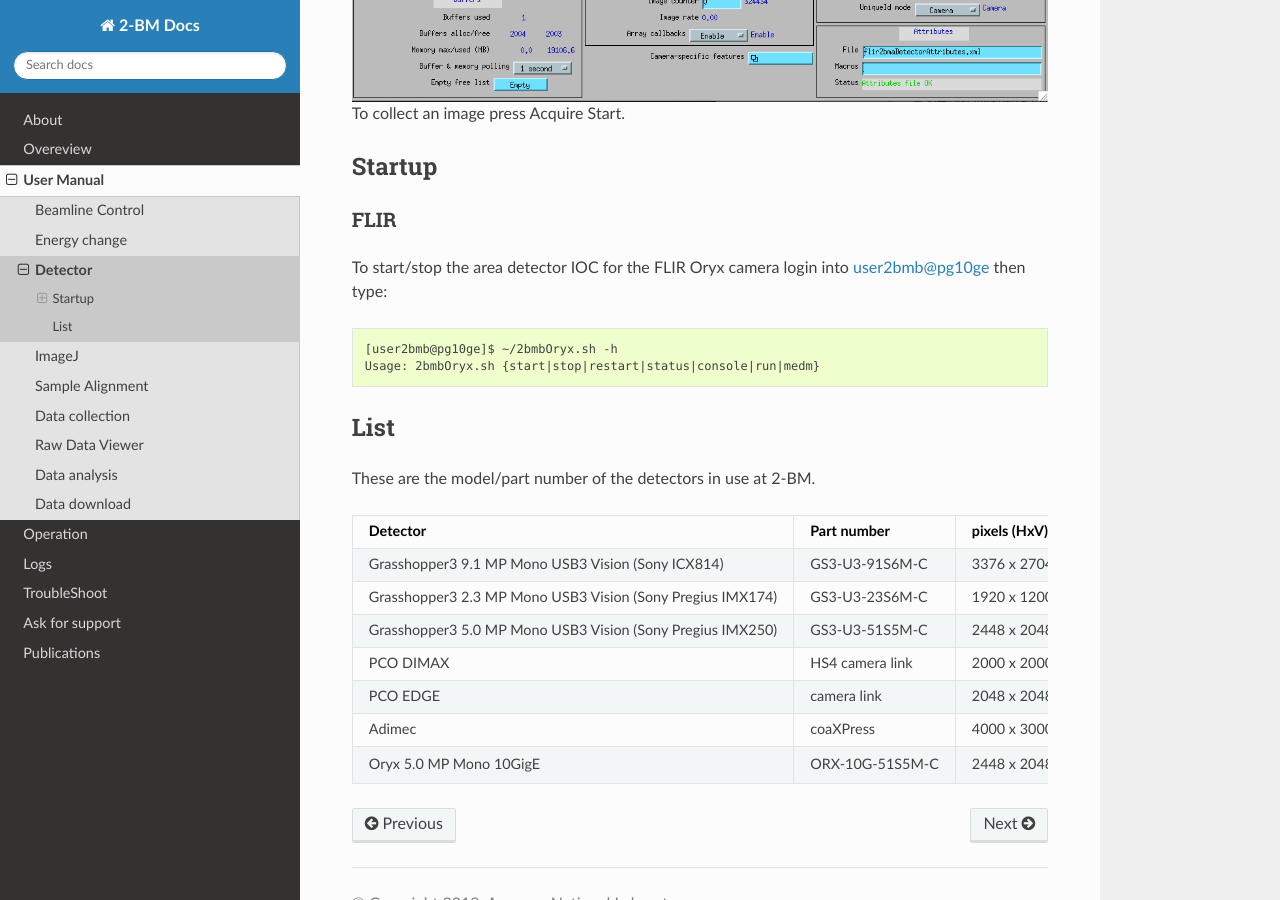
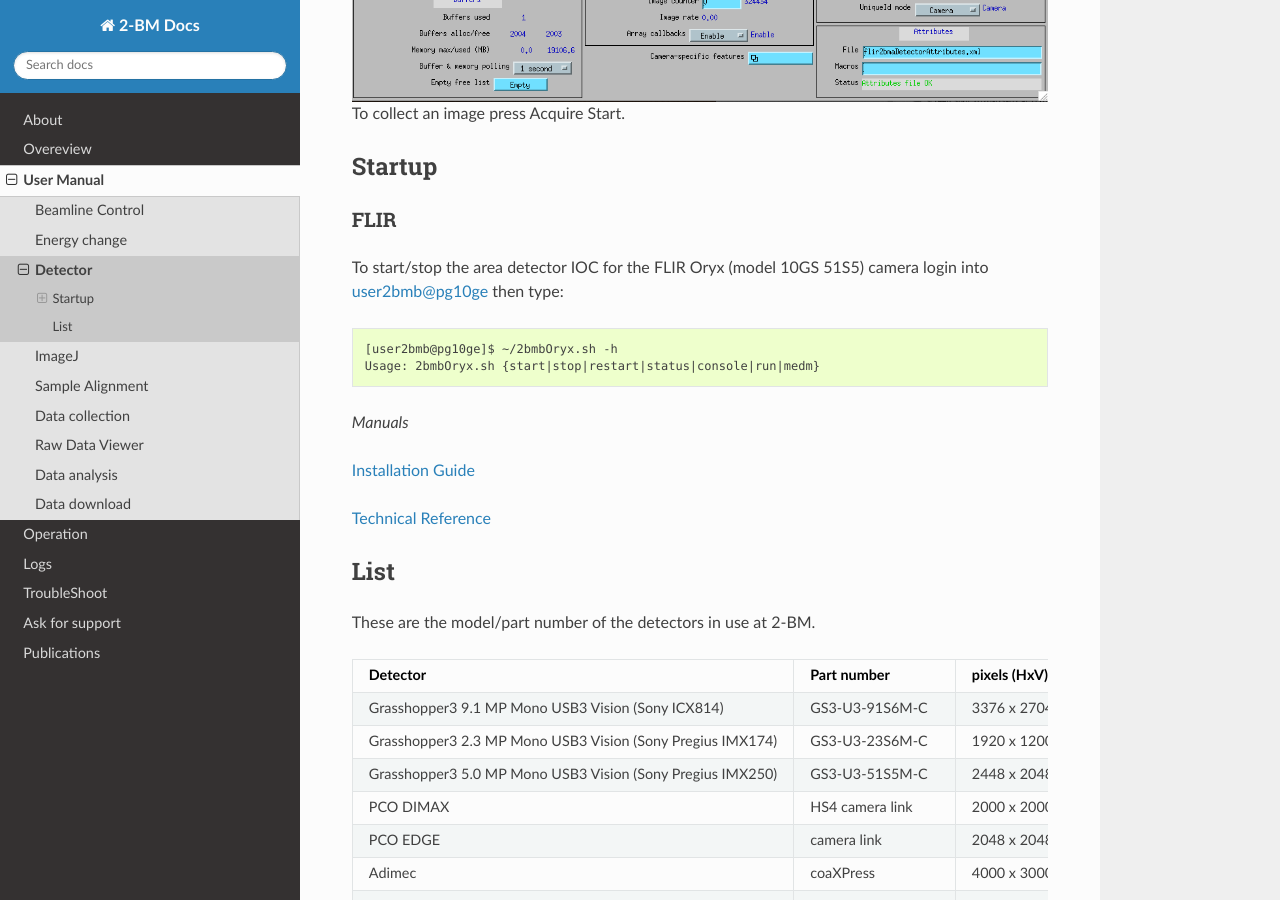
Before and after one commit to xray-imaging/2bm-docs, a Sphinx documentation site: the page built from docs/source/user/item_002.rst, in a window 1280 px wide and 900 px high, scrolled down 796 px. Built offline with Sphinx 7.4.7 and the Read the Docs theme 2.0.0, drawn with Linux system fonts in a browser that asks for light colours; the version number could not be read and is left out.

Commit message:
added links to FLIR manuals

```diff
--- a/docs/source/user/item_002.rst
+++ b/docs/source/user/item_002.rst
@@ -26,11 +26,16 @@ FLIR
 .. contents::
    :local:
 
-To start/stop the area detector IOC for the FLIR Oryx camera login into user2bmb@pg10ge then type::
+To start/stop the area detector IOC for the FLIR Oryx (model 10GS 51S5) camera login into user2bmb@pg10ge then type::
 
     [user2bmb@pg10ge]$ ~/2bmbOryx.sh -h
     Usage: 2bmbOryx.sh {start|stop|restart|status|console|run|medm}
 
+*Manuals*
+
+`Installation Guide <https://anl.box.com/s/7pe793z5x9cspayqimscavzqhdcc9og7>`_
+
+`Technical Reference <https://anl.box.com/s/iyysb20lkr9uwbbefy3s0n2pkq3lyktq>`_
 
 List
 ----
```
